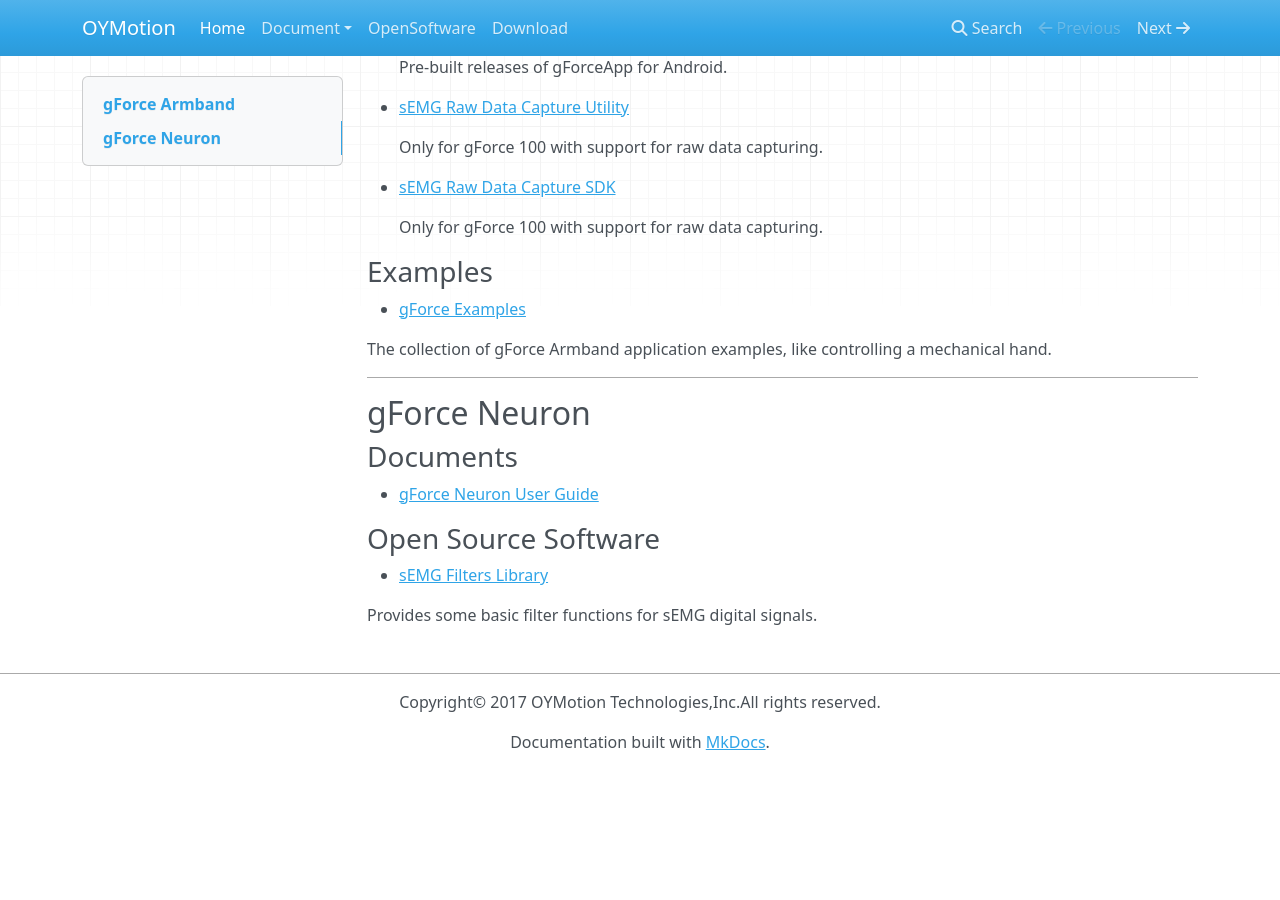
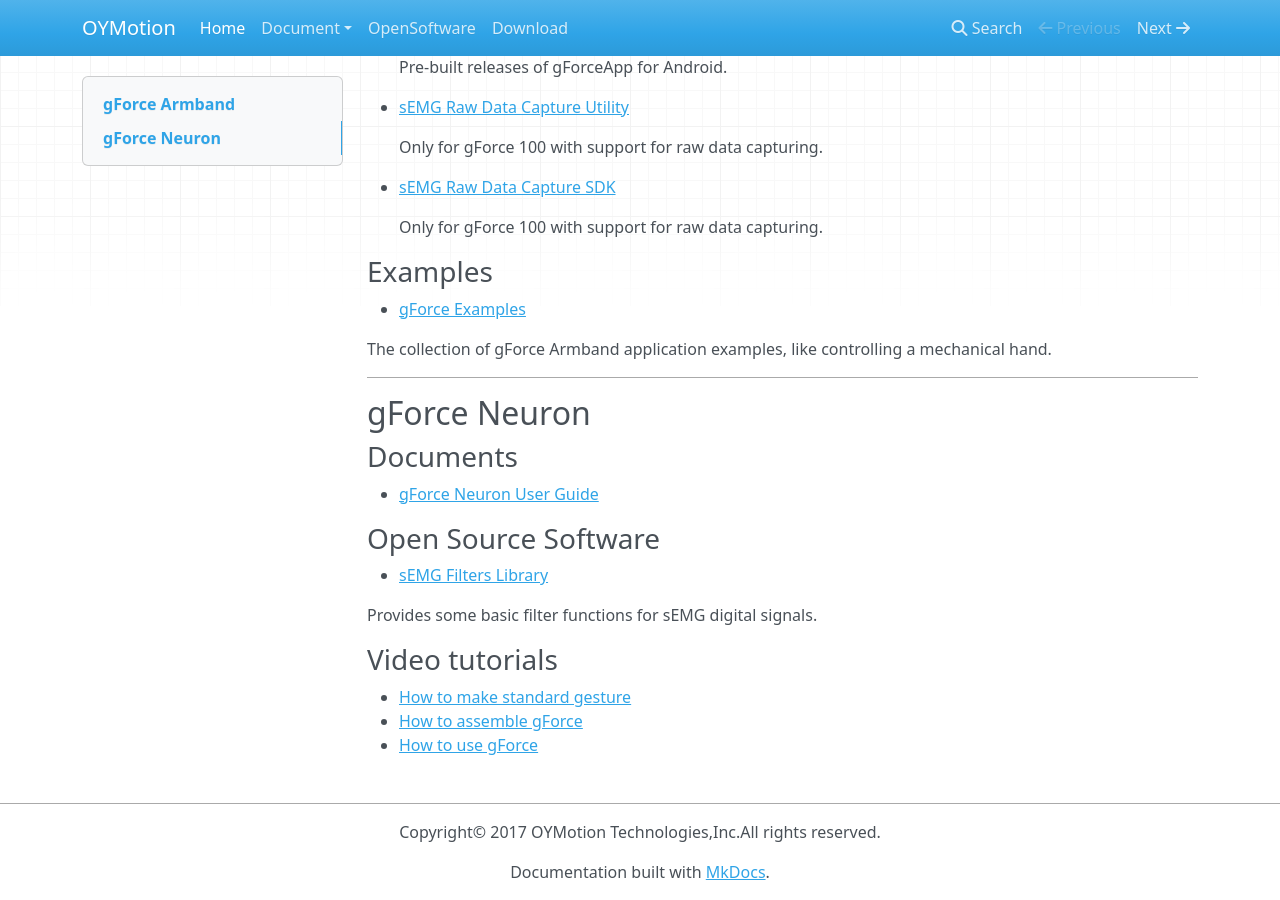
Before and after one commit to oymotion/oymotionDeveloperCommunity, an MkDocs documentation site: the page built from docs/index.md, in a window 1280 px wide and 900 px high, scrolled down 1089 px. Built offline with MkDocs 1.6.1, drawn with Linux system fonts in a browser that asks for light colours; nearby versions of some CDN libraries; old or Windows-style settings are respelled for this version of MkDocs; before the commit the page ends 1859 px from its top, so only the background shows below that.

Commit message:
Add video tutorials about gforce

```diff
--- a/docs/index.md
+++ b/docs/index.md
@@ -82,6 +82,10 @@
 
   Provides some basic filter functions for sEMG digital signals.
 
+### Video tutorials
+* [How to make standard gesture](http://video.tudou.com/v/XMjQ2NjgxNzE1Mg)
+* [How to assemble gForce](http://v.qq.com/x/page/f039073hsc5.html)
+* [How to use gForce](http://v.qq.com/x/page/i03876az03e.html)
 
 [HID]: https://en.wikipedia.org/wiki/Human_interface_device
 [GestureRecognition]: https://en.wikipedia.org/wiki/Gesture_recognition
```
